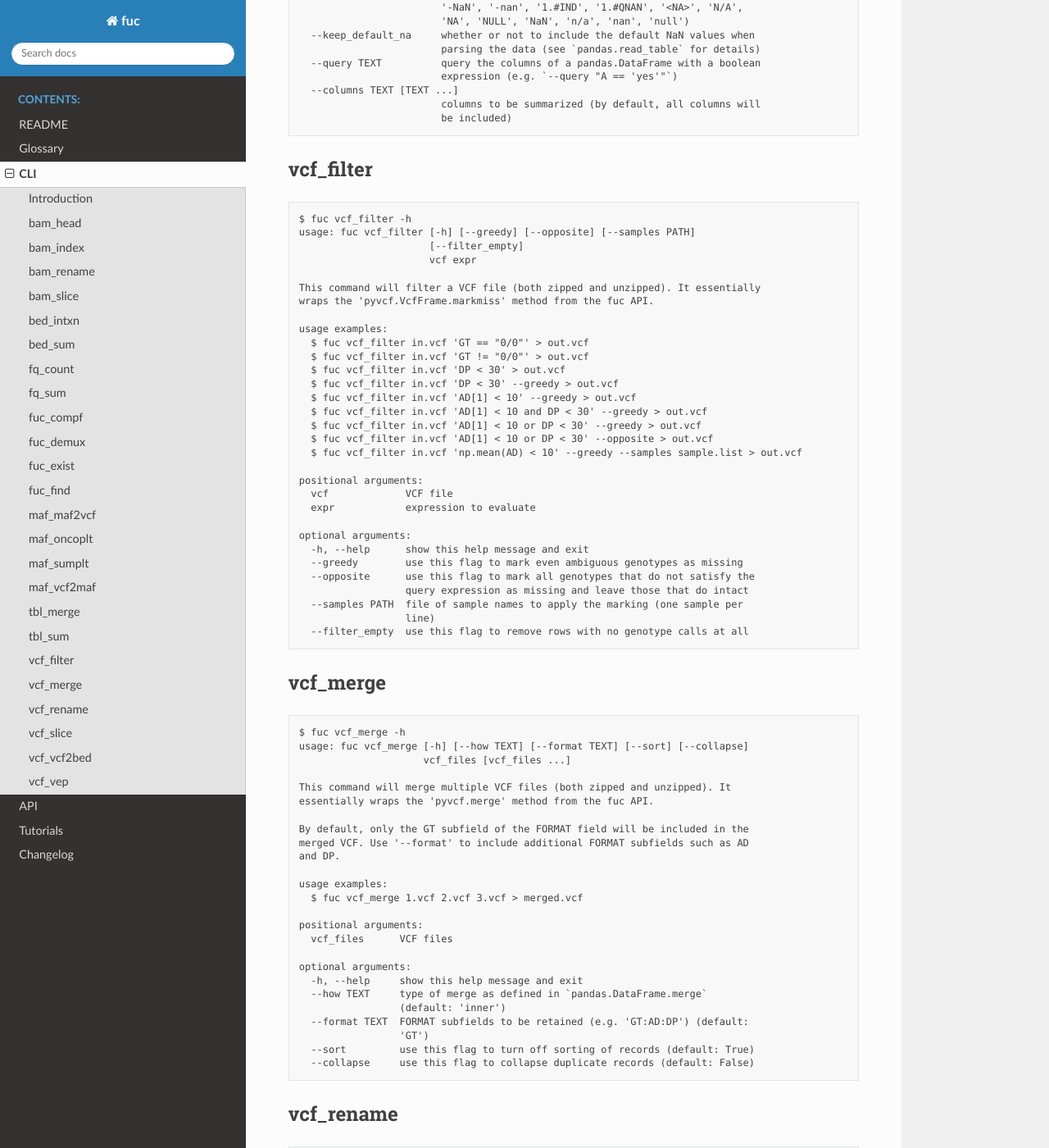
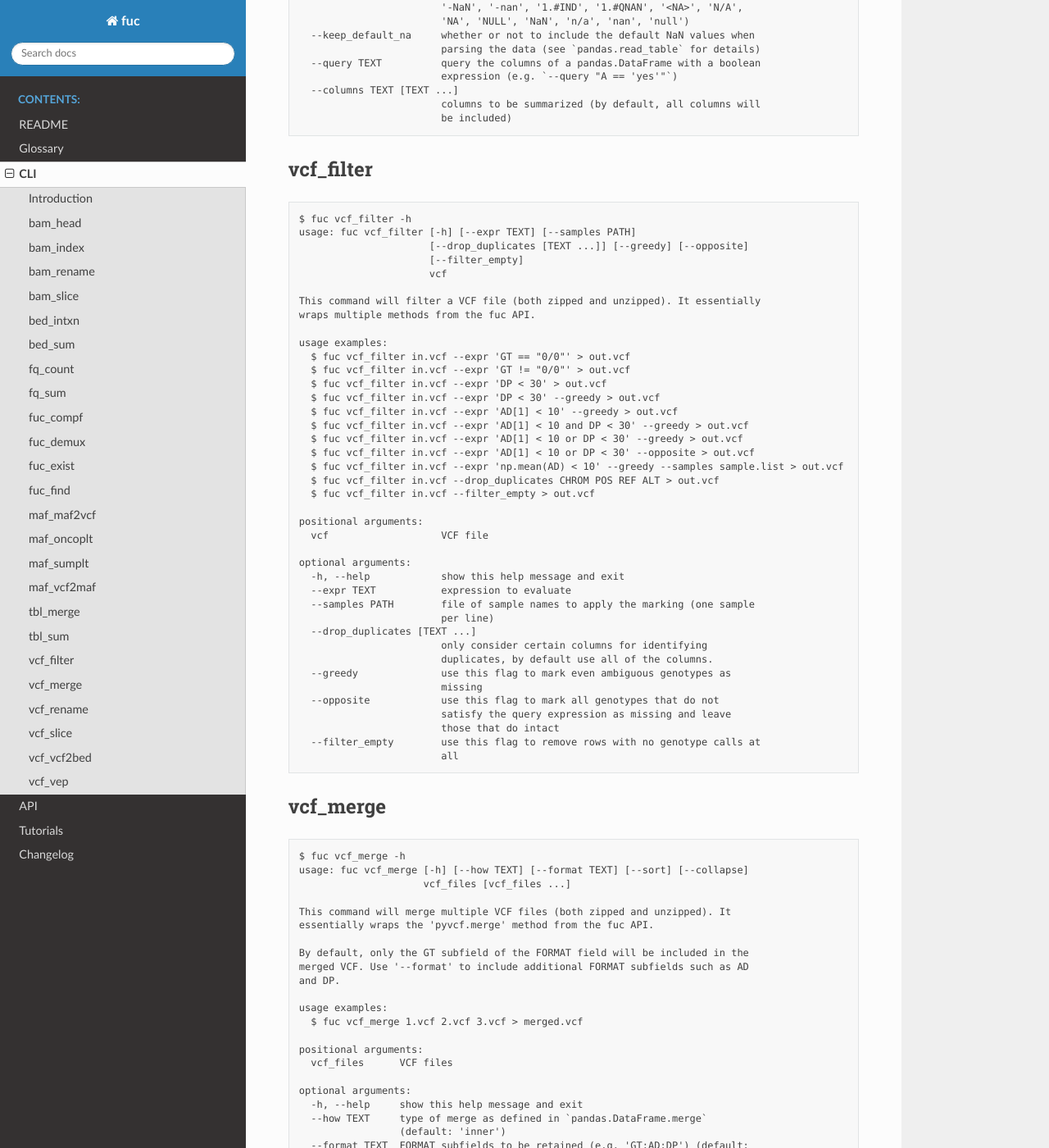
Before and after one commit to sbslee/fuc, a Sphinx documentation site: the page built from docs/cli.rst, in a window 1280 px wide and 1400 px high, scrolled down 9317 px. Shown: the whole window at 82% size. Built offline with Sphinx 7.4.7 and the Read the Docs theme 2.0.0, drawn with Linux system fonts in a browser that asks for light colours.

Commit message:
Update vcf_filter command

```diff
--- a/docs/cli.rst
+++ b/docs/cli.rst
@@ -558,36 +558,45 @@ vcf_filter
 .. code-block:: text
 
    $ fuc vcf_filter -h
-   usage: fuc vcf_filter [-h] [--greedy] [--opposite] [--samples PATH]
+   usage: fuc vcf_filter [-h] [--expr TEXT] [--samples PATH]
+                         [--drop_duplicates [TEXT ...]] [--greedy] [--opposite]
                          [--filter_empty]
-                         vcf expr
+                         vcf
 
    This command will filter a VCF file (both zipped and unzipped). It essentially
-   wraps the 'pyvcf.VcfFrame.markmiss' method from the fuc API.
+   wraps multiple methods from the fuc API.
 
    usage examples:
-     $ fuc vcf_filter in.vcf 'GT == "0/0"' > out.vcf
-     $ fuc vcf_filter in.vcf 'GT != "0/0"' > out.vcf
-     $ fuc vcf_filter in.vcf 'DP < 30' > out.vcf
-     $ fuc vcf_filter in.vcf 'DP < 30' --greedy > out.vcf
-     $ fuc vcf_filter in.vcf 'AD[1] < 10' --greedy > out.vcf
-     $ fuc vcf_filter in.vcf 'AD[1] < 10 and DP < 30' --greedy > out.vcf
-     $ fuc vcf_filter in.vcf 'AD[1] < 10 or DP < 30' --greedy > out.vcf
-     $ fuc vcf_filter in.vcf 'AD[1] < 10 or DP < 30' --opposite > out.vcf
-     $ fuc vcf_filter in.vcf 'np.mean(AD) < 10' --greedy --samples sample.list > out.vcf
+     $ fuc vcf_filter in.vcf --expr 'GT == "0/0"' > out.vcf
+     $ fuc vcf_filter in.vcf --expr 'GT != "0/0"' > out.vcf
+     $ fuc vcf_filter in.vcf --expr 'DP < 30' > out.vcf
+     $ fuc vcf_filter in.vcf --expr 'DP < 30' --greedy > out.vcf
+     $ fuc vcf_filter in.vcf --expr 'AD[1] < 10' --greedy > out.vcf
+     $ fuc vcf_filter in.vcf --expr 'AD[1] < 10 and DP < 30' --greedy > out.vcf
+     $ fuc vcf_filter in.vcf --expr 'AD[1] < 10 or DP < 30' --greedy > out.vcf
+     $ fuc vcf_filter in.vcf --expr 'AD[1] < 10 or DP < 30' --opposite > out.vcf
+     $ fuc vcf_filter in.vcf --expr 'np.mean(AD) < 10' --greedy --samples sample.list > out.vcf
+     $ fuc vcf_filter in.vcf --drop_duplicates CHROM POS REF ALT > out.vcf
+     $ fuc vcf_filter in.vcf --filter_empty > out.vcf
 
    positional arguments:
-     vcf             VCF file
-     expr            expression to evaluate
+     vcf                   VCF file
 
    optional arguments:
-     -h, --help      show this help message and exit
-     --greedy        use this flag to mark even ambiguous genotypes as missing
-     --opposite      use this flag to mark all genotypes that do not satisfy the
-                     query expression as missing and leave those that do intact
-     --samples PATH  file of sample names to apply the marking (one sample per
-                     line)
-     --filter_empty  use this flag to remove rows with no genotype calls at all
+     -h, --help            show this help message and exit
+     --expr TEXT           expression to evaluate
+     --samples PATH        file of sample names to apply the marking (one sample
+                           per line)
+     --drop_duplicates [TEXT ...]
+                           only consider certain columns for identifying
+                           duplicates, by default use all of the columns.
+     --greedy              use this flag to mark even ambiguous genotypes as
+                           missing
+     --opposite            use this flag to mark all genotypes that do not
+                           satisfy the query expression as missing and leave
+                           those that do intact
+     --filter_empty        use this flag to remove rows with no genotype calls at
+                           all
 
 vcf_merge
 =========
```
Also changed, not shown: 1 other file.
